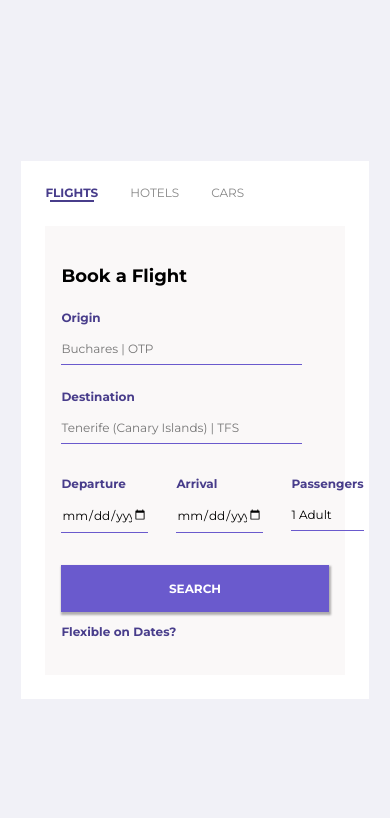
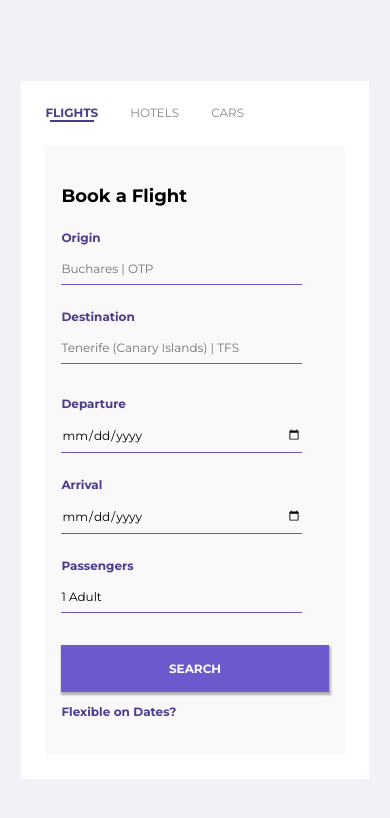
Before and after one commit to MuthoniMN/frontend-challenges, a plain HTML site: page day1/index.html in a window 390 px wide. Drawn offline with Linux system fonts and the light colour scheme.

Commit message:
adding day1 responsive design

```diff
--- a/day1/style.css
+++ b/day1/style.css
@@ -13,6 +13,7 @@ body > section{
     background: white;
     padding: 24px;
     width: 80%;
+    max-width: 640px;
 }
 
 .sectionHeaders{
@@ -108,3 +109,12 @@ input[type="submit"]:hover{
 .noDisplay{
     display: none;
 }
+
+@media screen and (max-width: 560px) {
+    .multipleInputs{
+        flex-direction: column;
+    }
+    .multipleInputs input{
+        width: 100%;
+    }
+}
```
